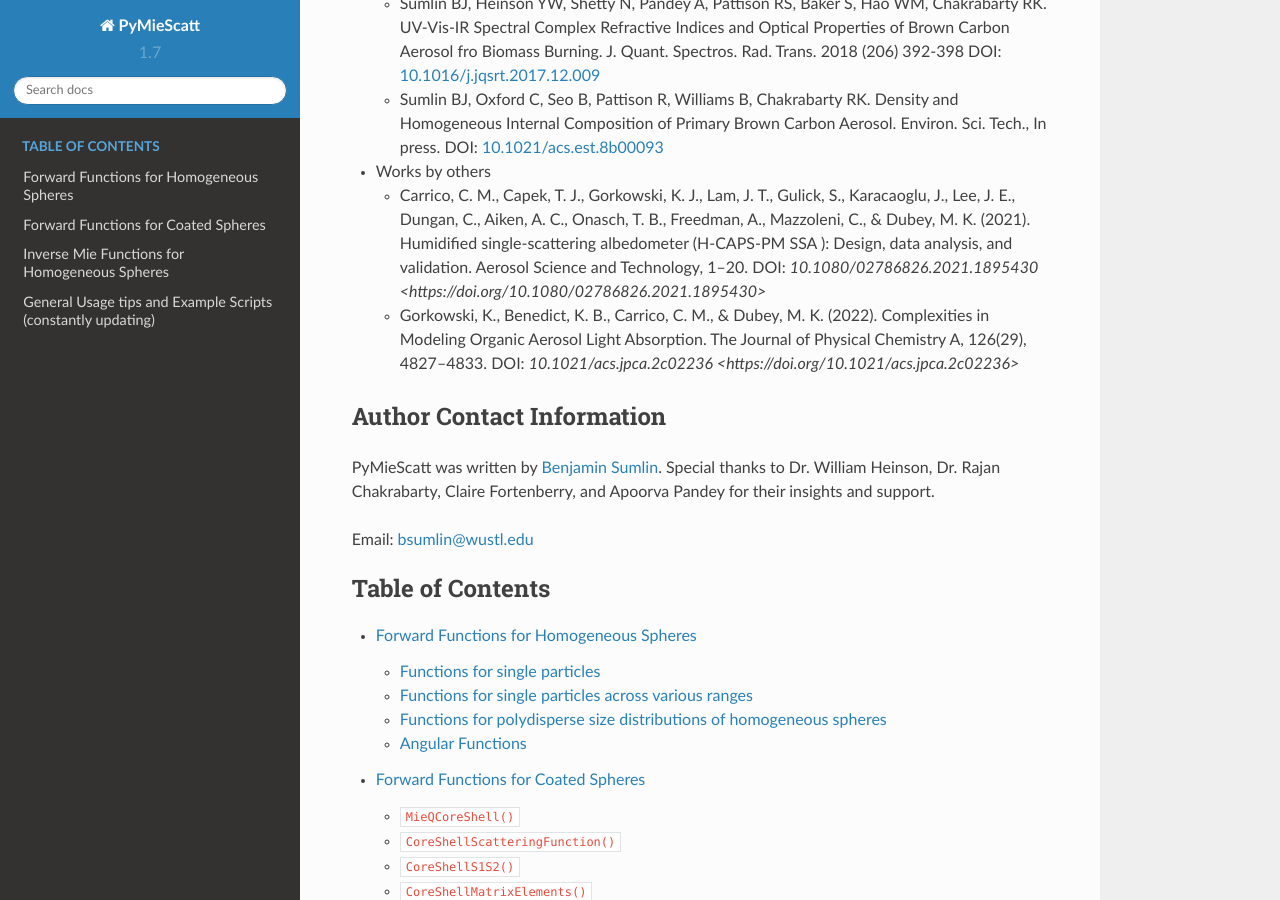
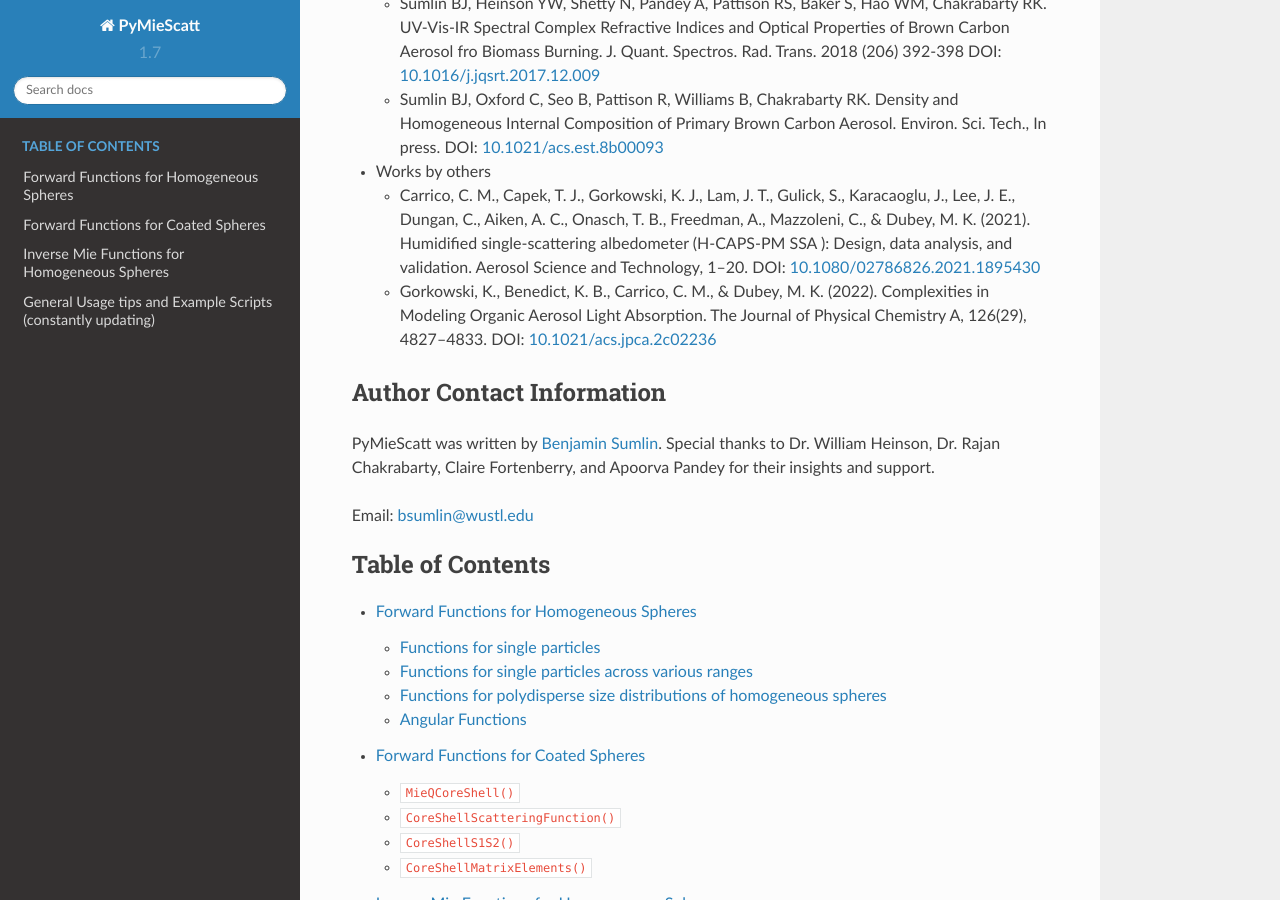
Before and after one commit to bsumlin/PyMieScatt, a Sphinx documentation site: the page built from docs/index.rst, in a window 1280 px wide and 900 px high, scrolled down 3900 px. Built offline with Sphinx 7.4.7 and the Read the Docs theme 2.0.0, drawn with Linux system fonts in a browser that asks for light colours; formulas are drawn with MathJax 3; pages that are not in the unit, such as notebooks, are missing from menus.

Commit message:
Update index.rst
ugh

```diff
--- a/docs/index.rst
+++ b/docs/index.rst
@@ -159,9 +159,9 @@
 
 - Works by others
 
-  - Carrico, C. M., Capek, T. J., Gorkowski, K. J., Lam, J. T., Gulick, S., Karacaoglu, J., Lee, J. E., Dungan, C., Aiken, A. C., Onasch, T. B., Freedman, A., Mazzoleni, C., & Dubey, M. K. (2021). Humidified single-scattering albedometer (H-CAPS-PM SSA ): Design, data analysis, and validation. Aerosol Science and Technology, 1–20. DOI: `10.1080/02786826.2021.1895430 <https://doi.org/10.1080/02786826.2021.1895430>`
+  - Carrico, C. M., Capek, T. J., Gorkowski, K. J., Lam, J. T., Gulick, S., Karacaoglu, J., Lee, J. E., Dungan, C., Aiken, A. C., Onasch, T. B., Freedman, A., Mazzoleni, C., & Dubey, M. K. (2021). Humidified single-scattering albedometer (H-CAPS-PM SSA ): Design, data analysis, and validation. Aerosol Science and Technology, 1–20. DOI: `10.1080/02786826.2021.1895430 <https://doi.org/10.1080/02786826.2021.1895430>`_
 
-  - Gorkowski, K., Benedict, K. B., Carrico, C. M., & Dubey, M. K. (2022). Complexities in Modeling Organic Aerosol Light Absorption. The Journal of Physical Chemistry A, 126(29), 4827–4833. DOI: `10.1021/acs.jpca.2c02236 <https://doi.org/10.1021/acs.jpca.2c02236>`
+  - Gorkowski, K., Benedict, K. B., Carrico, C. M., & Dubey, M. K. (2022). Complexities in Modeling Organic Aerosol Light Absorption. The Journal of Physical Chemistry A, 126(29), 4827–4833. DOI: `10.1021/acs.jpca.2c02236 <https://doi.org/10.1021/acs.jpca.2c02236>`_
 
 Author Contact Information
 --------------------------
```
